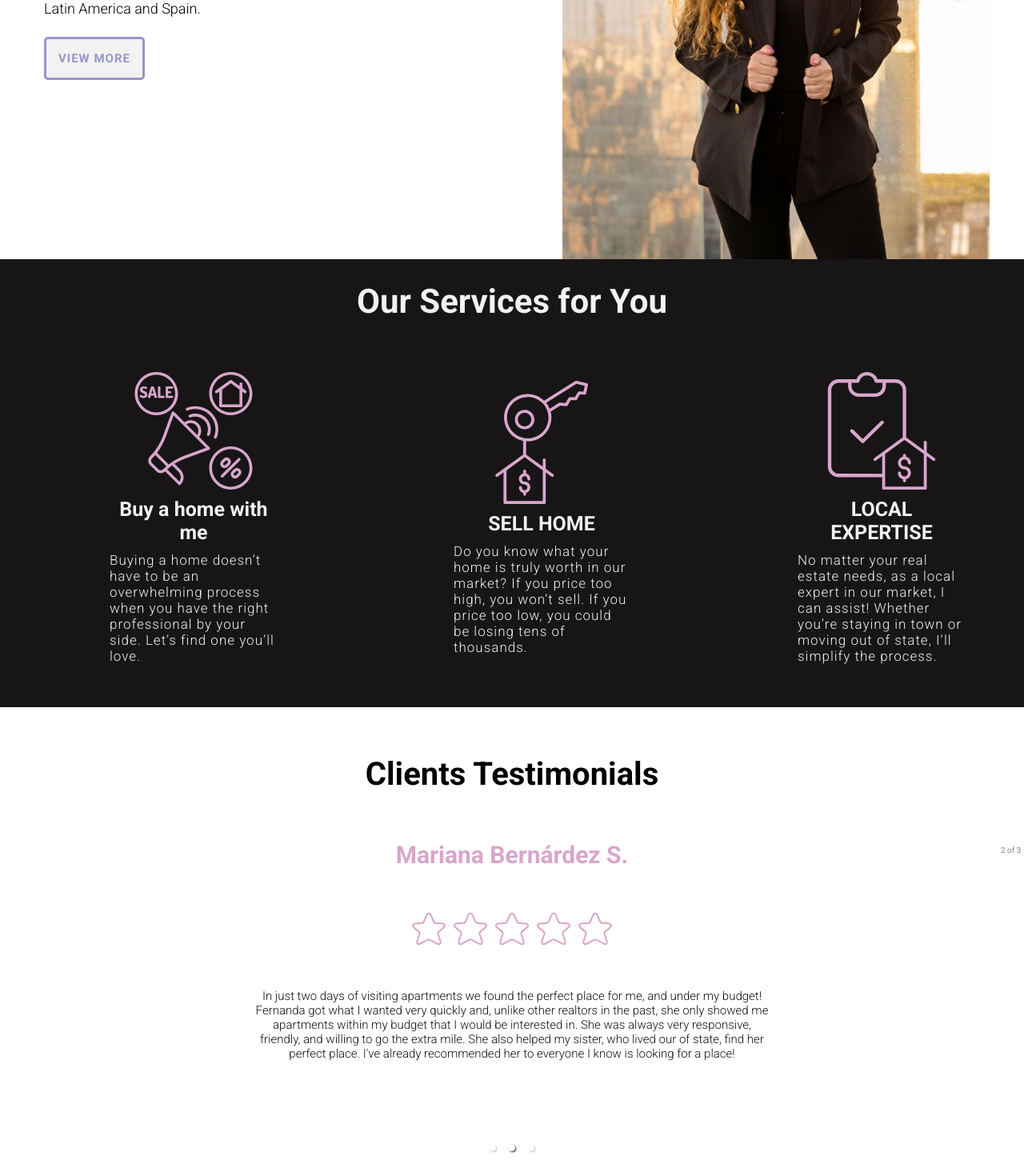
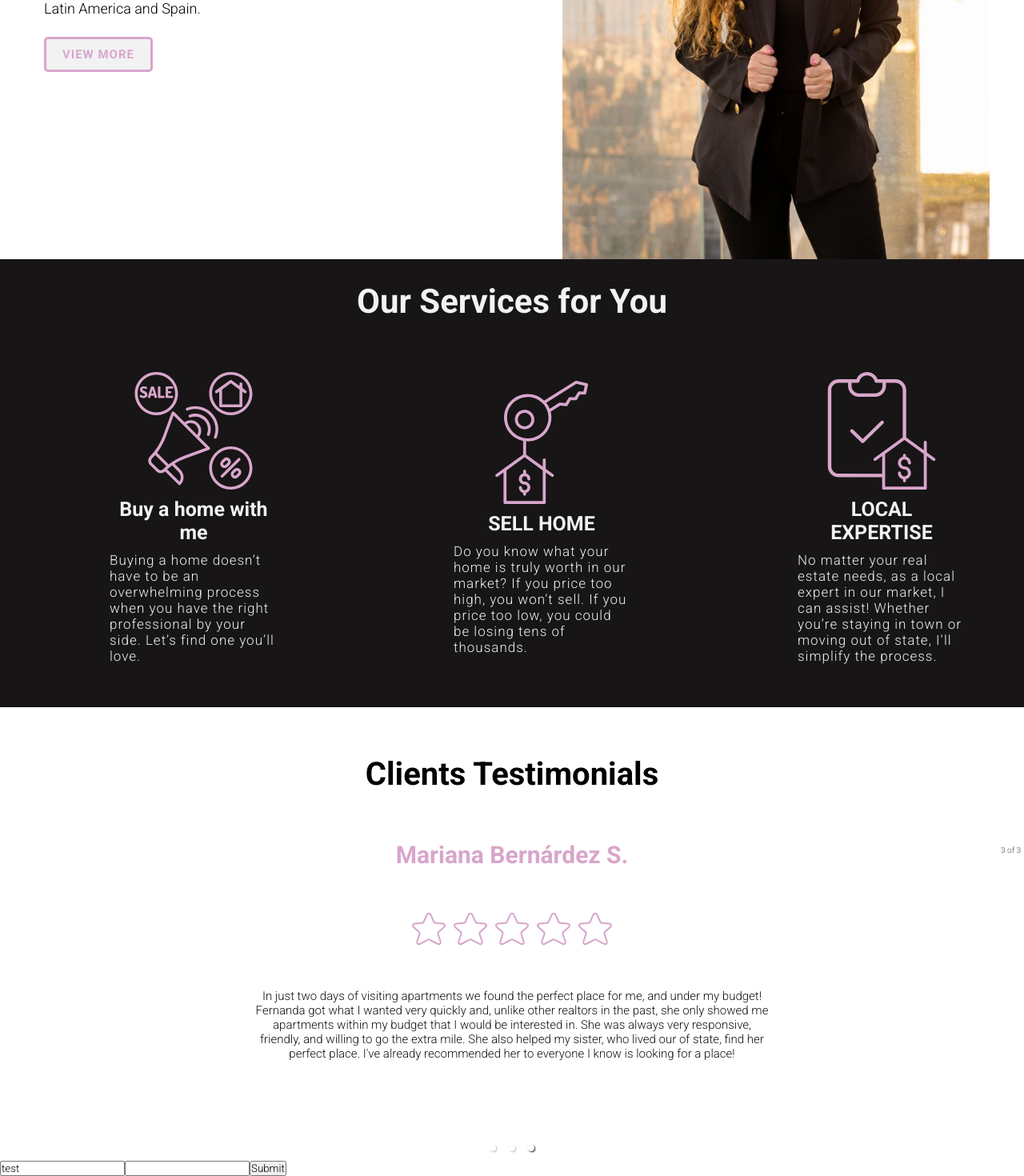
Before and after one commit to LorgioRoda/mfr-website, a React app: page / in a window 1280 px wide. Shown: the part 1276-2746 px from the top of the page at 80% size. Built offline with nearby package versions, Linux system fonts and the light colour scheme.

Commit message:
fix bug carousel🐛

```diff
--- a/package.json
+++ b/package.json
@@ -15,6 +15,7 @@
     "dotenv": "^10.0.0",
     "react": "^17.0.2",
     "react-dom": "^17.0.2",
+    "react-hook-form": "^7.12.1",
     "react-responsive-carousel": "^3.2.20",
     "url-loader": "^4.1.1",
     "worker-loader": "^3.0.8"
--- /dev/null
+++ b/src/Pages/LocalUpdates.js
@@ -0,0 +1,21 @@
+import { useEffect, useState } from "react"
+import React from 'react';
+import { useForm } from "react-hook-form";
+
+
+export default function LocalUpdates() {
+    const { register, handleSubmit, watch, formState: {errors} } = useForm();
+    const onSubmit = (data) => {
+        console.log(data)
+    };
+
+    console.log(watch('example'))
+    return (
+        <form onSubmit={handleSubmit(onSubmit)}>
+            <input defaultValue="test" {...register("example")}/>
+            <input {...register("exampleRequired", { required: true })} />
+            {errors.exampleRequired && <span>This field is required</span>}
+            <input type="submit"/>
+        </form>
+    );
+}
--- a/src/Pages/Recommendation.js
+++ b/src/Pages/Recommendation.js
@@ -13,8 +13,6 @@ export default class Recommendation extends Component {
         </div>
         <Carousel
           showArrows={true}
-          onChange={true}
-          onClickItem={true}
           InfiniteLoop={true}
           showThumbs={false}
           showThumbs={false}
--- a/src/assets/styles/Components/AboutMe.scss
+++ b/src/assets/styles/Components/AboutMe.scss
@@ -39,13 +39,13 @@
 }
 .aboutme__container button {
     display: inline;
-    padding: 15px;
-    color: $third-color;
+    padding: 10px 20px;
+    color: $main-color;
     font-weight: bolder;
     font-size: 1.5rem;
     text-transform: uppercase;
     letter-spacing: 1px;
-    border: 3px solid $third-color;
+    border: 3px solid $main-color;
     border-radius: 5px;
     text-decoration: none;
     background: $white-color;
--- a/src/container/App.js
+++ b/src/container/App.js
@@ -3,6 +3,7 @@ import Home from "../Pages/Home"
 import AboutMe from "../Pages/AboutMe"
 import Services from '../Pages/Services'
 import Recommendation from "../Pages/Recommendation"
+import LocalUpdates from '../Pages/LocalUpdates'
 
 export default function app() {
     return (
@@ -11,6 +12,7 @@ export default function app() {
             <AboutMe/>
             <Services/>
             <Recommendation/>
+            <LocalUpdates/>
         </div>
     )
 }
```
Also changed, not shown: 1 other file (tests, documents, lock files or other folders).
